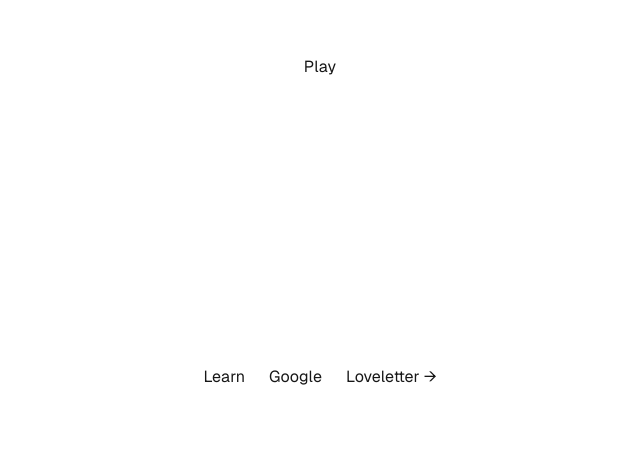
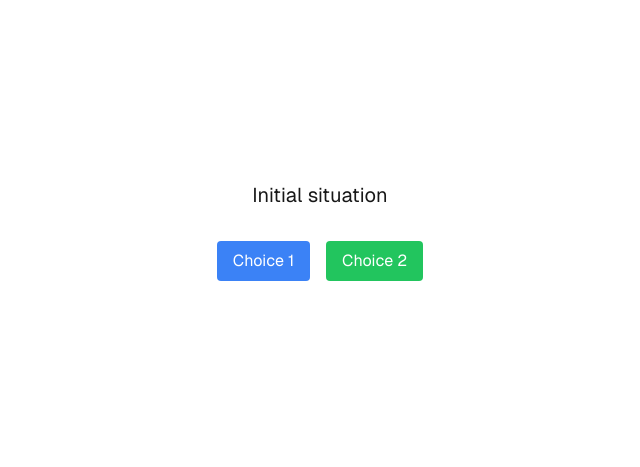
Before and after one commit to lmangall/text_based_language_game, a Next.js app: page / in a window 1280 px wide. Shown: the part 333-800 px from the top of the page, without its empty margins (320-960 px from the left). Built offline with nearby package versions, Linux system fonts and the light colour scheme.

Commit message:
feat: first game

```diff
--- /dev/null
+++ b/app/components/GameOne.tsx
@@ -0,0 +1,56 @@
+"use client";
+
+import { useState } from "react";
+
+export default function GameOne() {
+  const [gameState, setGameState] = useState("initial");
+
+  const handleChoice = (choice: number) => {
+    if (choice === 1) {
+      setGameState("win");
+    } else {
+      setGameState("lose");
+    }
+  };
+
+  return (
+    <div className="flex flex-col items-center justify-center min-h-screen p-8 gap-8">
+      {gameState === "initial" && (
+        <>
+          <p className="text-xl">Initial situation</p>
+          <div className="flex gap-4">
+            <button
+              className="px-4 py-2 bg-blue-500 text-white rounded hover:bg-blue-600"
+              onClick={() => handleChoice(1)}
+            >
+              Choice 1
+            </button>
+            <button
+              className="px-4 py-2 bg-green-500 text-white rounded hover:bg-green-600"
+              onClick={() => handleChoice(2)}
+            >
+              Choice 2
+            </button>
+          </div>
+        </>
+      )}
+
+      {gameState === "win" && (
+        <p className="text-2xl font-bold text-green-500">You win!</p>
+      )}
+
+      {gameState === "lose" && (
+        <p className="text-2xl font-bold text-red-500">You lose!</p>
+      )}
+
+      {gameState !== "initial" && (
+        <button
+          className="mt-4 px-4 py-2 bg-gray-500 text-white rounded hover:bg-gray-600"
+          onClick={() => setGameState("initial")}
+        >
+          Play Again
+        </button>
+      )}
+    </div>
+  );
+}
--- a/app/page.tsx
+++ b/app/page.tsx
@@ -1,8 +1,10 @@
+import GameOne from "./components/GameOne";
+
 export default function Home() {
   return (
     <div className="grid grid-rows-[20px_1fr_20px] items-center justify-items-center min-h-screen p-8 pb-20 gap-16 sm:p-20 font-[family-name:var(--font-geist-sans)]">
       <main className="flex flex-col gap-8 row-start-2 items-center sm:items-start">
-        Play
+        <GameOne />
       </main>
       <footer className="row-start-3 flex gap-6 flex-wrap items-center justify-center">
         <a
```
